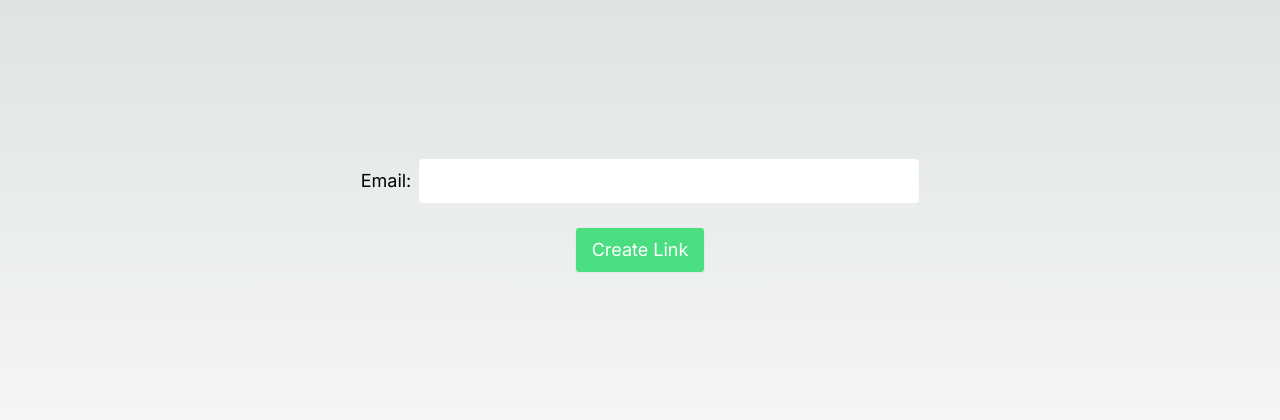
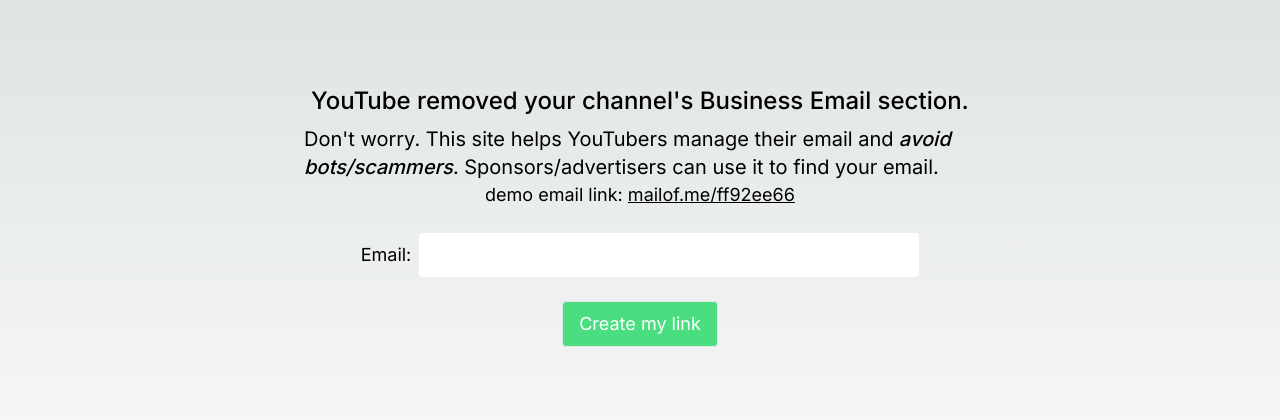
Before and after one commit to debugtheworldbot/yt-email, a Next.js app: page / in a window 1280 px wide. Shown: the part 184-604 px from the top of the page. Built offline with nearby package versions, Linux system fonts and the light colour scheme.

Commit message:
feat: add instructions

```diff
--- a/app/layout.tsx
+++ b/app/layout.tsx
@@ -6,8 +6,9 @@
 const inter = Inter({ subsets: ["latin"] });
 
 export const metadata: Metadata = {
-  title: "Create Next App",
-  description: "Generated by create next app",
+  title: "Email of me",
+  description:
+    "This site helps YouTubers manage their email and avoid bots/scammers Sponsors/advertisers can use it to find your email.",
 };
 
 export default function RootLayout({
--- a/app/page.tsx
+++ b/app/page.tsx
@@ -1,5 +1,6 @@
 import { SubmitButton } from "@/components/Submit";
 import { neon } from "@neondatabase/serverless";
+import Link from "next/link";
 import { redirect } from "next/navigation";
 import { z } from "zod";
 
@@ -28,6 +29,21 @@
   }
   return (
     <main className="min-h-screen sm:p-24 flex flex-col items-center justify-center">
+      <Link
+        href="https://x.com/mws/status/1811816494529237248"
+        target="_blank"
+        className="text-2xl font-medium hover:underline"
+      >
+        YouTube removed your channel{"'"}s Business Email section.
+      </Link>
+      <h1 className="text-xl max-w-2xl mt-2">
+        Don{`'`}t worry. This site helps YouTubers manage their email and
+        <i className="font-medium"> avoid bots/scammers</i>.
+        Sponsors/advertisers can use it to find your email.
+      </h1>
+      <Link href="/ff92ee66" className="mb-6 text-lg">
+        demo email link: <span className="underline">mailof.me/ff92ee66</span>
+      </Link>
       <form className="w-full" action={create}>
         <div className="flex justify-center items-center text-lg">
           Email:
--- a/components/Submit.tsx
+++ b/components/Submit.tsx
@@ -11,7 +11,7 @@
       disabled={pending}
       className="border block mx-auto rounded py-2 px-4 text-lg mt-6 bg-green-400 text-white disabled:opacity-50 disabled:cursor-not-allowed"
     >
-      {pending ? "Creating..." : "Create Link"}
+      {pending ? "Creating..." : "Create my link"}
     </button>
   );
 }
```
